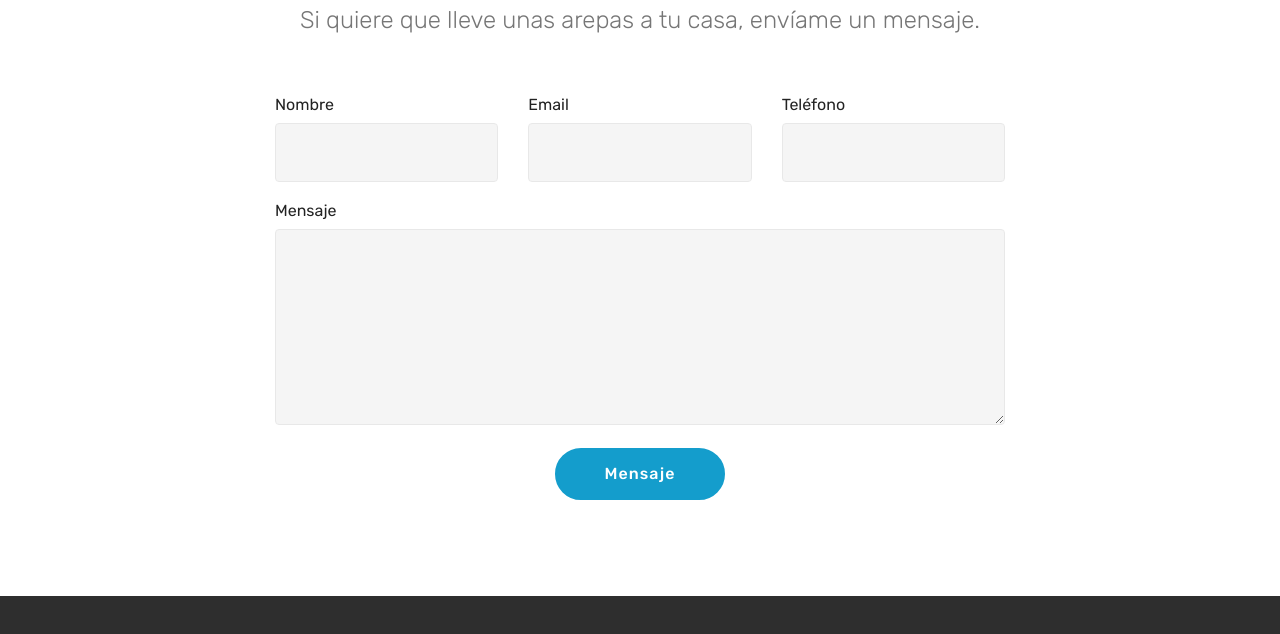
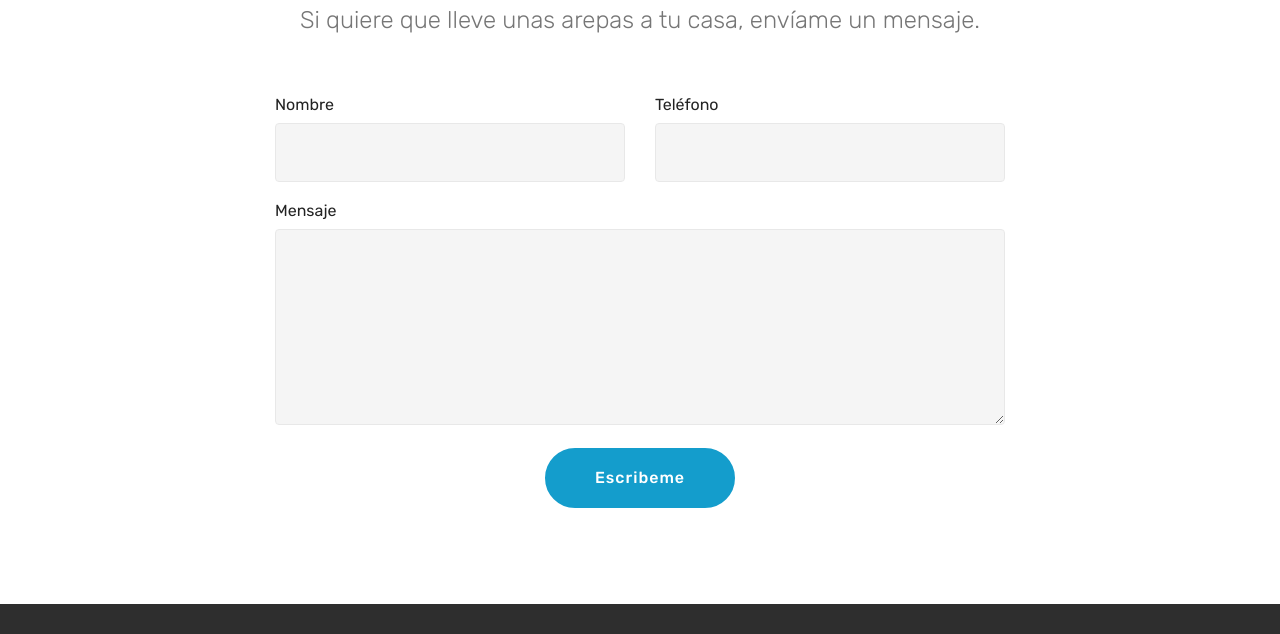
Before and after one commit to tianeque/arepas, a plain HTML site: page index.html in a window 1280 px wide. Shown: the part 1535-2169 px from the top of the page. Drawn offline with Linux system fonts and the light colour scheme; files whose address does not match are found by name.

Commit message:
Correcion de correo
Se modifica la dirección de correo electrónico de gloriafaneites@hotmail.com a gloriafaneitess@gmail.com

```diff
--- a/index.html
+++ b/index.html
@@ -32,8 +32,7 @@
         <div class="row justify-content-md-center">
             <div class="mbr-white col-md-10">
                 <h1 class="mbr-section-title mbr-bold pb-3 mbr-fonts-style display-1">AREPAS DELICIOSAS</h1>
-                <h3 class="mbr-section-subtitle align-center mbr-light pb-3 mbr-fonts-style display-2">
-                    En Santiago Centro</h3>
+                <h3 class="mbr-section-subtitle align-center mbr-light pb-3 mbr-fonts-style display-2">Llámame al +569 3488 0209</h3>
                 <p class="mbr-text pb-3 mbr-fonts-style display-5">Nuestras arepas son simplemente Deliciosas.<br>Llámame y te las llevo a tu casa.</p>
                 <div class="mbr-section-btn"><a class="btn btn-md btn-secondary display-4" href="index.html#features2-1">Nuestros Sabores</a>
                     <a class="btn btn-md btn-white-outline display-4" href="index.html#form1-3">Contáctame</a></div>
@@ -47,7 +46,7 @@
     </div>
 </section>
 
-<section class="engine"><a href="https://mobiri.se/a">online site builder</a></section><section class="features2 cid-rpbZFWZfMm" id="features2-1">
+<section class="engine"><a href="https://mobiri.se/p">site templates free download</a></section><section class="features2 cid-rpbZFWZfMm" id="features2-1">
 
 
 
@@ -118,7 +117,7 @@
             <div class="media-container-column col-lg-8" data-form-type="formoid">
                     <div data-form-alert="" hidden="">Te llamaré pronto!.</div>
 
-                    <form class="mbr-form" action="https://mobirise.com/" method="post" data-form-title="Mobirise Form"><input type="hidden" name="email" data-form-email="true" value="RE3ihvqKw4SQIVNuZMP92q82ud12yfp3pKuxiBppc2xfcLXALP6w8PKue9Xh8AUmLn2ScT+KF74FArVAHJ7hlrViDZpYRCPHTaMRVUqhxi0tUdr3pCNd0XyHGfSG+ygQ" data-form-field="Email">
+                    <form class="mbr-form" action="https://mobirise.com/" method="post" data-form-title="Mobirise Form"><input type="hidden" name="email" data-form-email="true" value="2mHLgEmZfgjWnAKg5dCJGoqY1aewKuloXsnEhCk2hzMCMv6WgoYPee/v+SsAVCHNt+ese0/KEEdWf+4Wp96EXRm6kwccaT2eDuFyAD5+iAA63kRWqXGKWQvV3mlCUA2K" data-form-field="Email">
                         <div class="row row-sm-offset">
                             <div class="col-md-4 multi-horizontal" data-for="name">
                                 <div class="form-group">
@@ -126,12 +125,7 @@
                                     <input type="text" class="form-control" name="name" data-form-field="Name" required="" id="name-form1-3">
                                 </div>
                             </div>
-                            <div class="col-md-4 multi-horizontal" data-for="email">
-                                <div class="form-group">
-                                    <label class="form-control-label mbr-fonts-style display-7" for="email-form1-3">Email</label>
-                                    <input type="email" class="form-control" name="email" data-form-field="Email" required="" id="email-form1-3">
-                                </div>
-                            </div>
+
                             <div class="col-md-4 multi-horizontal" data-for="phone">
                                 <div class="form-group">
                                     <label class="form-control-label mbr-fonts-style display-7" for="phone-form1-3">Teléfono</label>
@@ -144,7 +138,7 @@
                             <textarea type="text" class="form-control" name="message" rows="7" data-form-field="Message" id="message-form1-3"></textarea>
                         </div>
 
-                        <span class="input-group-btn"><button href="" type="submit" class="btn btn-primary btn-form display-4">Mensaje</button></span>
+                        <span class="input-group-btn"><button href="" type="submit" class="btn btn-primary btn-form display-7">Escribeme</button></span>
                     </form>
             </div>
         </div>
```
Also changed, not shown: 1 other file.
